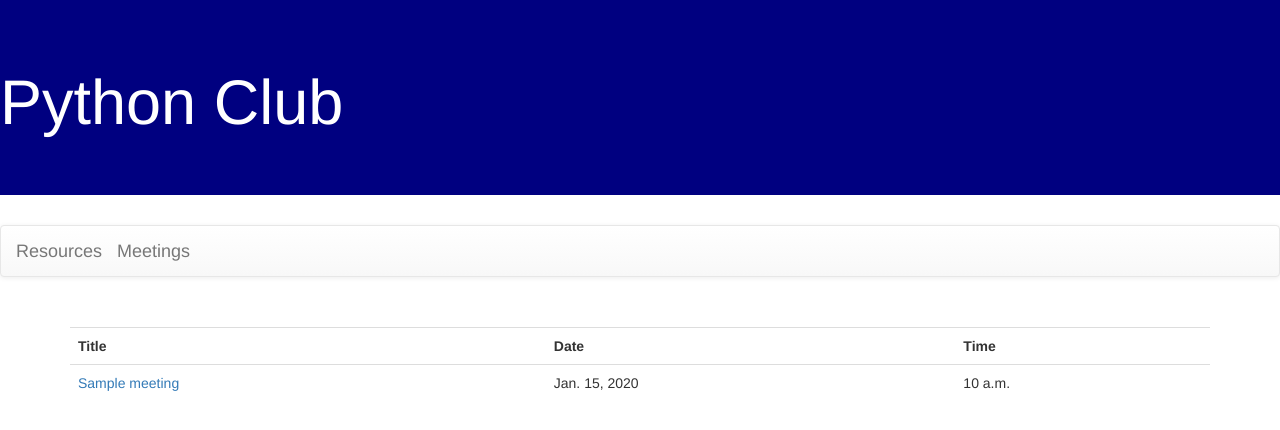
After one commit to VazzolerMatheus/PythonClub, a Django app: page /getMeetings/ in a window 1280 px wide. The commit adds this page. Shown: the top 430 px of the page. Run offline with Django 3.2, Linux system fonts and the light colour scheme; tables that the repository leaves empty hold one stand-in row (values such as "Sample post"); some libraries are stand-ins or nearby versions.

Commit message:
Assignment 6 Meeting and detail

```diff
--- a/PythonApp/models.py
+++ b/PythonApp/models.py
@@ -23,7 +23,7 @@ class MeetingMinutes(models.Model):
     minutesText = models.CharField(max_length=255)
 
     def __str__ (self):
-        return self.meeting
+        return self.attendance
 
     class Meta:
         db_table='MeetingMinutes'
--- /dev/null
+++ b/PythonApp/templates/PythonApp/meetings.html
@@ -0,0 +1,27 @@
+{% extends 'base.html'%}
+
+{% block content %}
+
+	<table class='table'>
+
+		<tr>
+			<th>Title</th>
+			<th>Date</th>
+			<th>Time</th>
+		</tr>
+
+		{% for t in meetings_list %}
+
+		<tr>
+			<td><a href="{% url 'meetingdetails' id=t.id %}">{{t.title}}</a></td>
+			<td>{{t.date}}</td>
+			<td>{{t.time}}</td>
+		</tr>
+
+		{% endfor %}
+
+
+	</table>
+
+
+{% endblock %}
--- a/PythonApp/templates/base.html
+++ b/PythonApp/templates/base.html
@@ -17,6 +17,7 @@
 
                 <div class="navbar-header">
                 <a class="navbar-brand" href="{% url 'resources' %}">Resources</a>
+                <a class="navbar-brand" href="{% url 'meetings' %}">Meetings</a>
                 </div>
 
                 <ul class="nav navbar-nav">
--- a/PythonApp/urls.py
+++ b/PythonApp/urls.py
@@ -8,7 +8,10 @@ urlpatterns=[
 			#index is a function inside the view.py file
    path('', views.index, name='index'),
 
-   path('getResources/', views.getResources, name='resources')
+   path('getResources/', views.getResources, name='resources'),
 
+   path('getMeetings/', views.getMeetings, name='meetings'),
+
+   path('meetingdetails/<int:id>', views.meetingDetails, name='meetingdetails')
 
 ]
--- a/PythonApp/views.py
+++ b/PythonApp/views.py
@@ -1,5 +1,5 @@
-from django.shortcuts import render
-from .models import Resource
+from django.shortcuts import render, get_object_or_404
+from .models import Resource, Meeting, MeetingMinutes
 
 # Create your views here.
 
@@ -12,3 +12,27 @@ def getResources(request):
 	resources_list = Resource.objects.all()
 
 	return render(request, 'PythonApp/resources.html', {'resources_list' : resources_list})
+
+def getMeetings(request):
+
+				#NAME_OF_THE_TABLE.objects.all()
+	meetings_list = Meeting.objects.all()
+
+	return render(request, 'PythonApp/meetings.html', {'meetings_list' : meetings_list})
+
+def meetingDetails(request, id):
+
+	#setting meeting = Meeting table
+	meeting = get_object_or_404(Meeting, pk=id)
+
+
+	#setting details = MeetingMinutes table
+	details = MeetingMinutes.objects.filter(meeting = id)
+
+	context = {
+
+		'meeting' : meeting,
+		'details' :  details,
+	}
+
+	return render(request, 'PythonApp/meetingdetails.html', context= context)
```
Also changed, not shown: PythonApp/templates/PythonApp/meetingdetails.html (added, +15 -0 lines), 1 other file.
